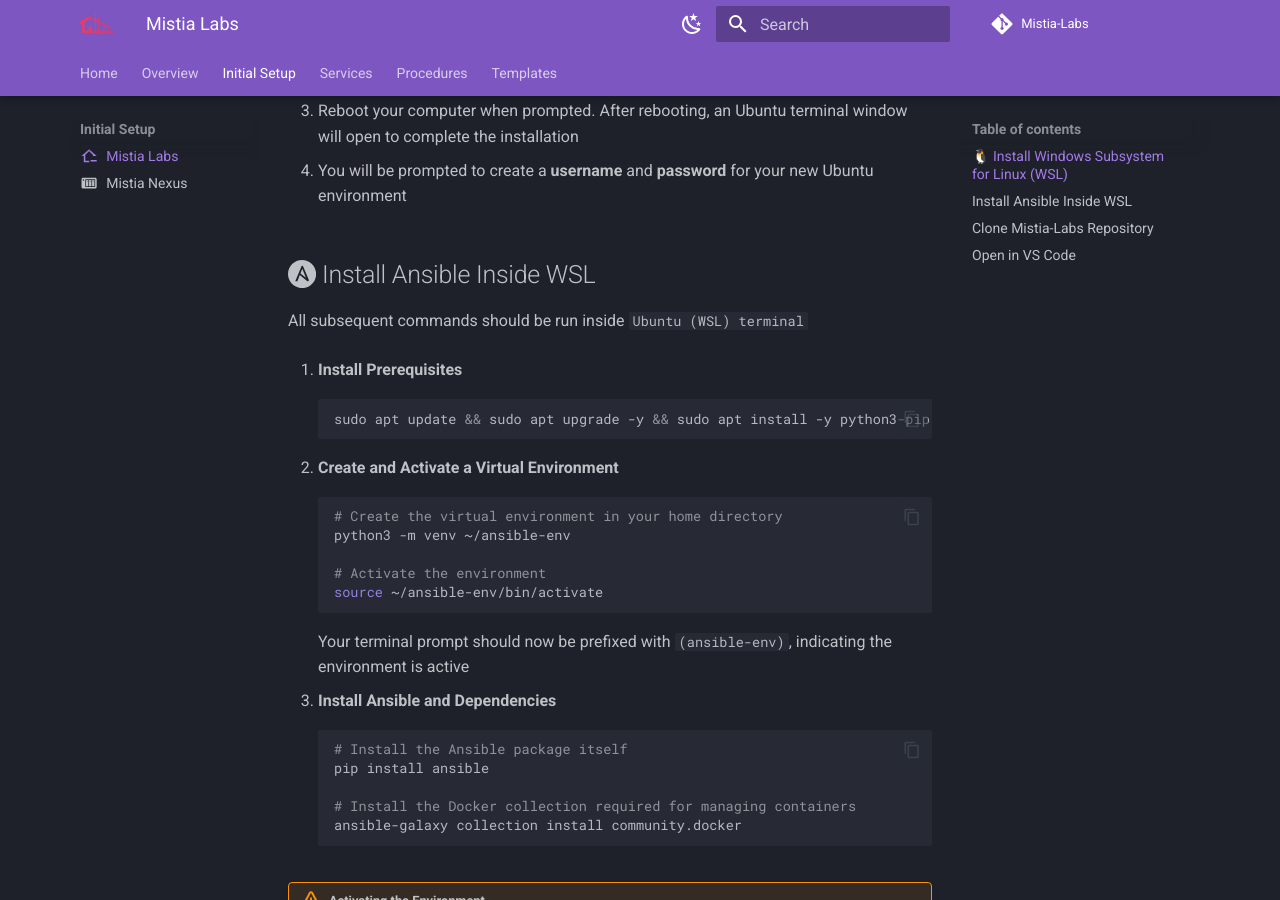
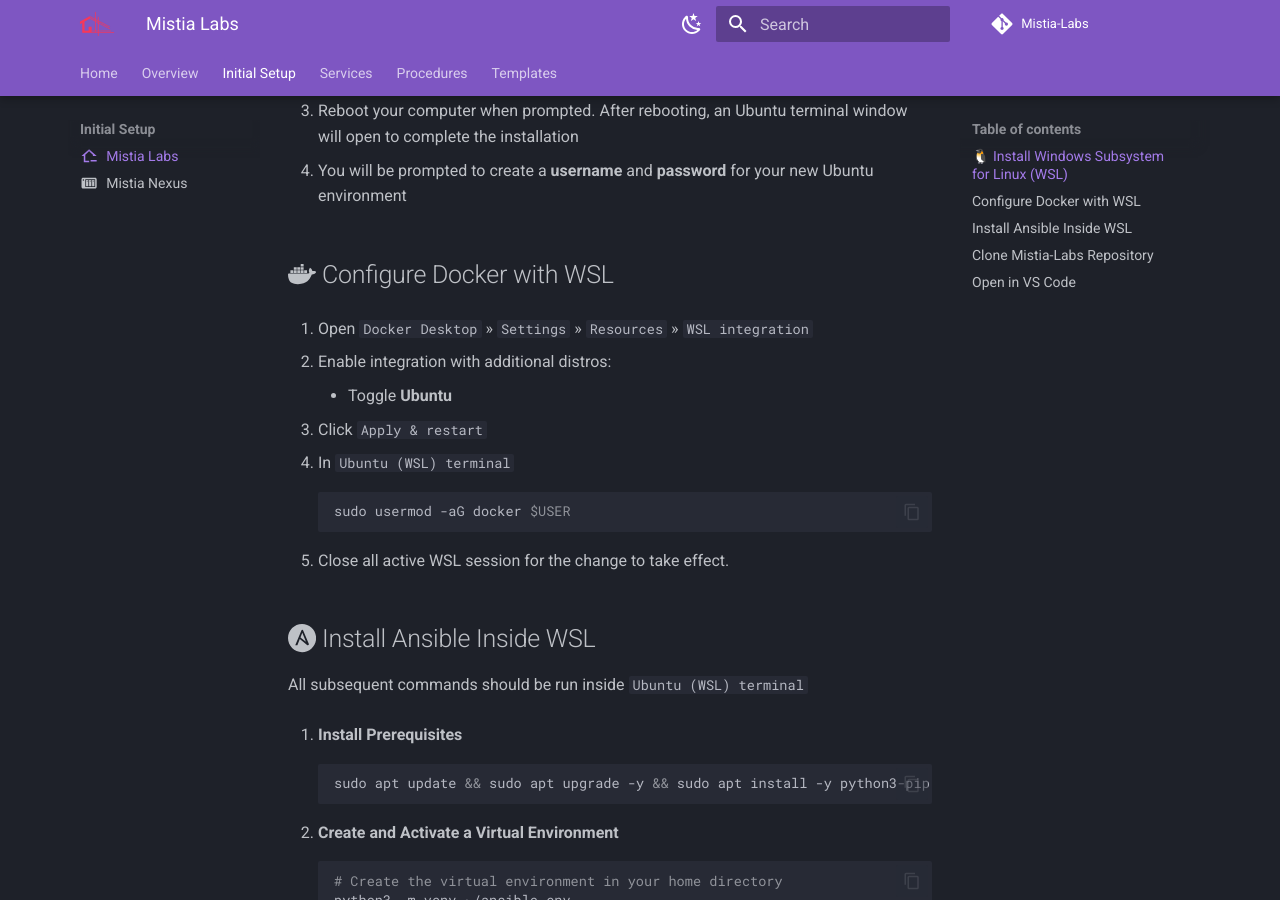
Before and after one commit to late4ever/Mistia-Labs, an MkDocs documentation site: the page built from docs/content/initial-setup/mistia-labs.md, in a window 1280 px wide and 900 px high, scrolled down 524 px. Built offline with MkDocs 1.6.1 and Material for MkDocs 9.7.7, drawn with Linux system fonts in a browser that asks for light colours; comment, search, counter and statistics services are not loaded.

Commit message:
✨ feat(docs): add Docker configuration instructions for WSL

````diff
--- a/docs/content/initial-setup/mistia-labs.md
+++ b/docs/content/initial-setup/mistia-labs.md
@@ -20,6 +20,23 @@
 3. Reboot your computer when prompted. After rebooting, an Ubuntu terminal window will open to complete the installation
 
 4. You will be prompted to create a **username** and **password** for your new Ubuntu environment
+
+## :simple-docker: Configure Docker with WSL
+
+1. Open `Docker Desktop` >> `Settings` >> `Resources` >> `WSL integration`
+
+2. Enable integration with additional distros:
+      - Toggle **Ubuntu**
+
+3. Click `Apply & restart`
+
+4. In `Ubuntu (WSL) terminal`
+
+    ```bash
+    sudo usermod -aG docker $USER
+    ```
+
+5. Close all active WSL session for the change to take effect.
 
 ## :simple-ansible: Install Ansible Inside WSL
 
````
